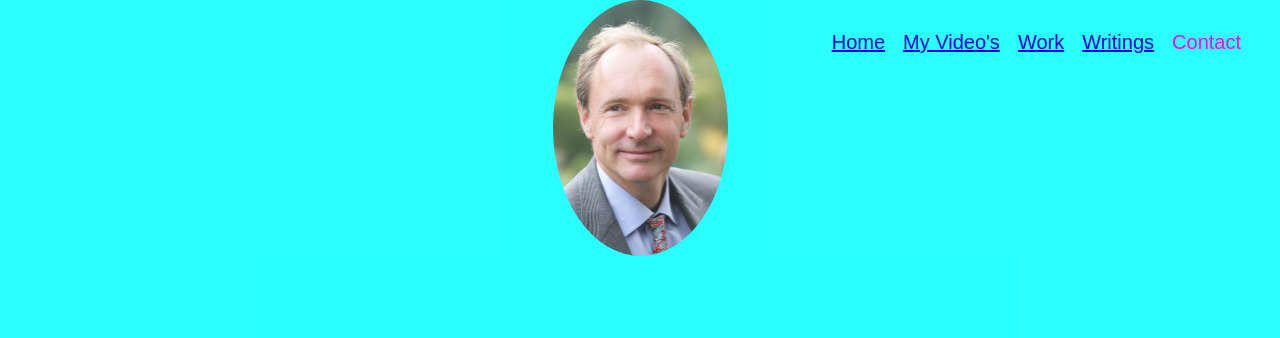
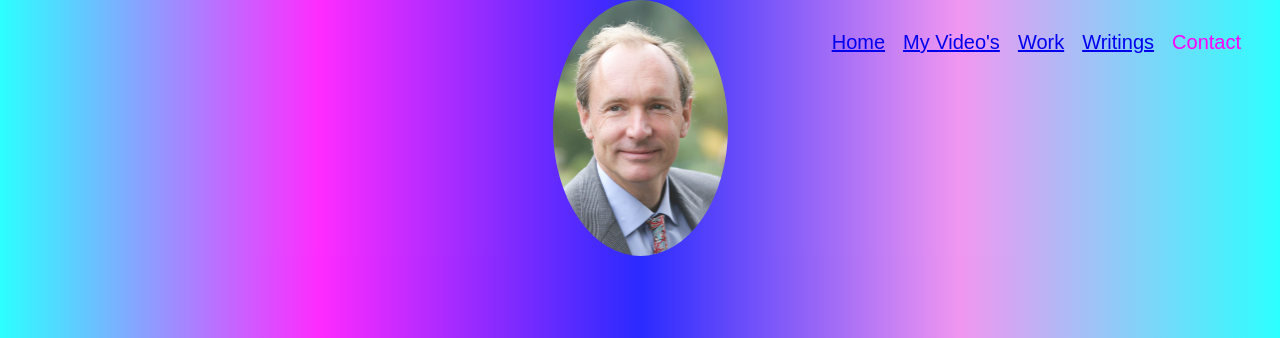
Before and after one commit to unikittyTS5/my-project-tim-berner-s-lee-, a plain HTML site: page index.html in a window 1280 px wide. Shown: the top 338 px of the page. Drawn offline with Linux system fonts and the light colour scheme; a web font is replaced by a local one.

Commit message:
Add files via upload

```diff
--- a/style.css
+++ b/style.css
@@ -35,7 +35,7 @@ h2 {
     right: 0;
     bottom: 0;
     opacity: 0.83;
-    background: cyan;
+    background:linear-gradient(to right,aqua,fuchsia,blue,violet,cyan);
     display: table;
     width: 100%;
     height: 100%;
```
